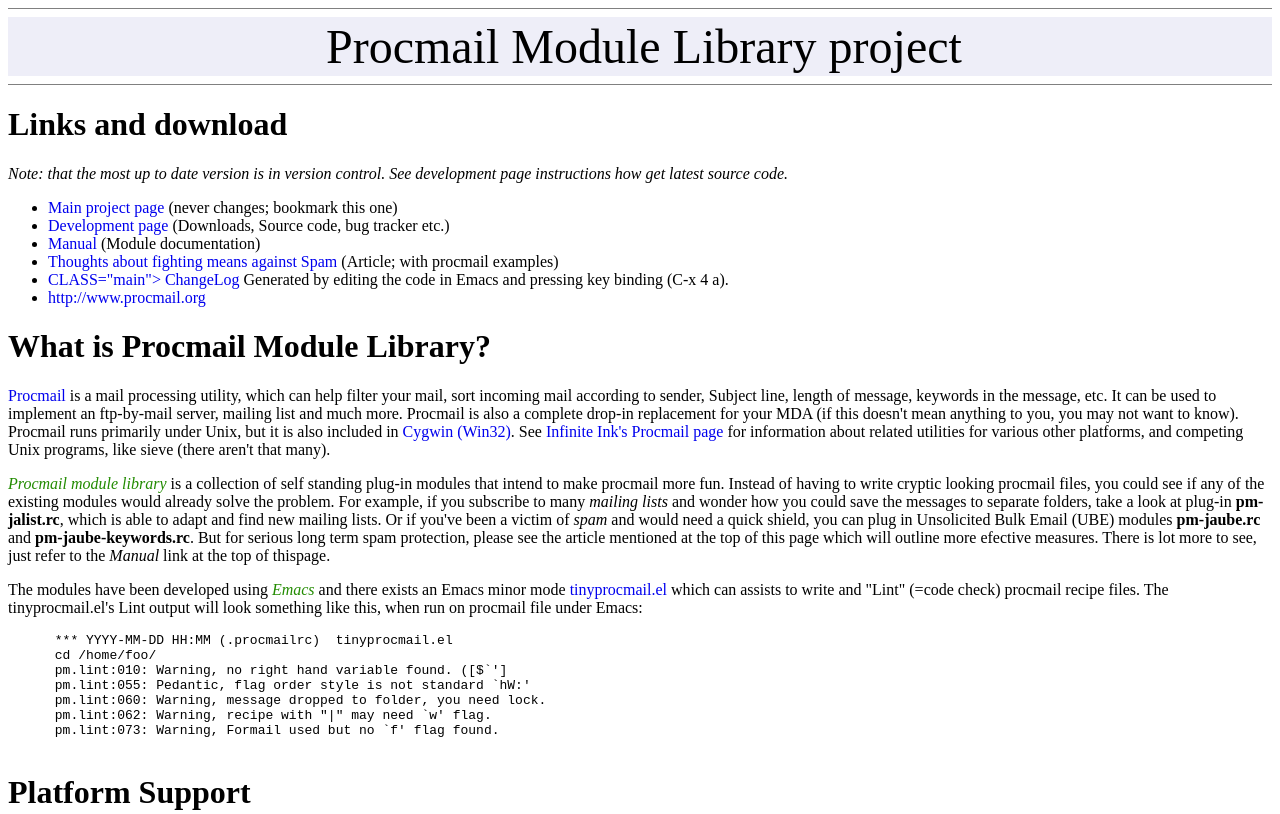
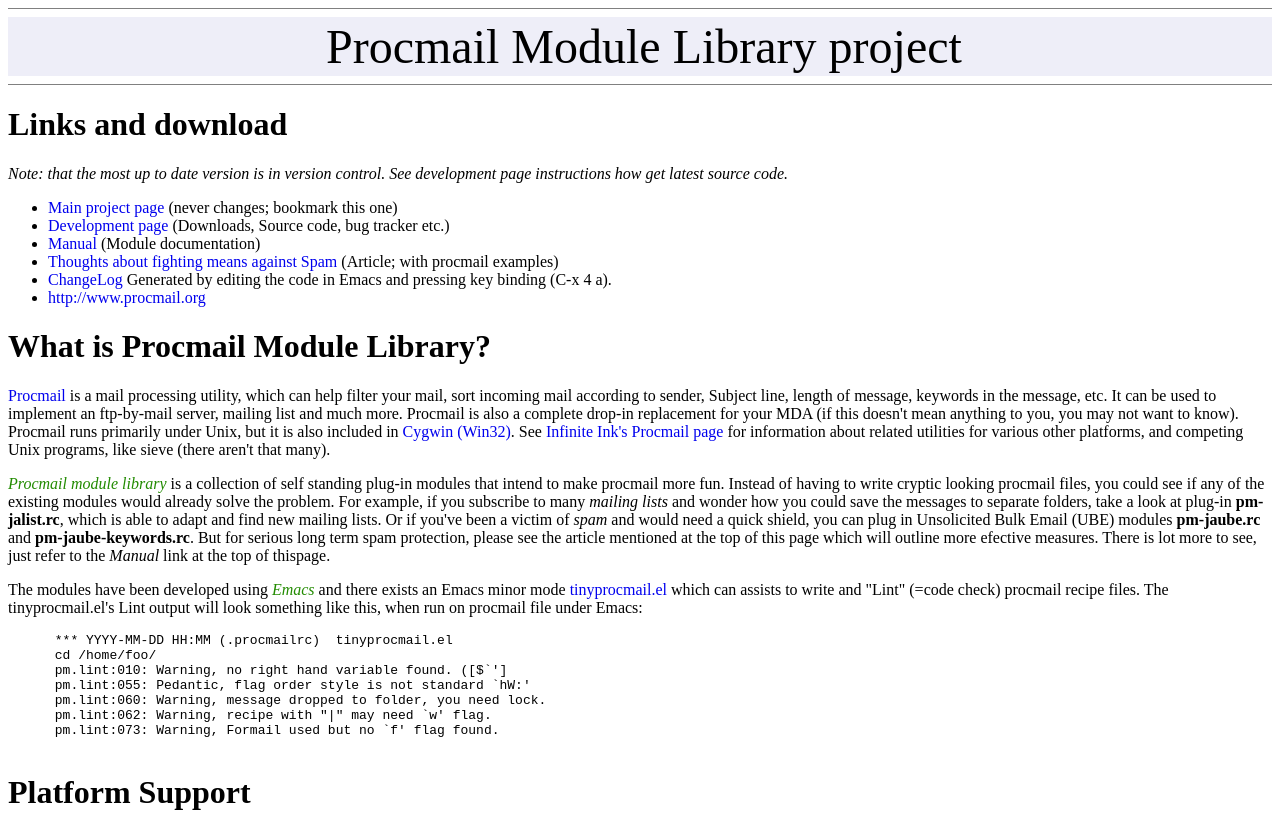
Before and after one commit to jaalto/project--procmail-lib, a plain HTML site: page doc/index.html in a window 1280 px wide. Shown: the top 814 px of the page. Drawn offline with Linux system fonts and the light colour scheme; a script that the page names is missing.

Commit message:
index.html: fix typo
Signed-off-by: Jari Aalto <jari.aalto@cante.net>

```diff
--- a/doc/index.html
+++ b/doc/index.html
@@ -160,7 +160,6 @@ development page instructions how get latest source code.
 
     <LI>
         <A HREF="http://git.savannah.gnu.org/gitweb/?p=procmail-lib.git;a=blob;f=lib/ChangeLog;hb=master">
-        CLASS="main">
         ChangeLog
         </A>
         Generated by editing the code in Emacs and pressing
```
